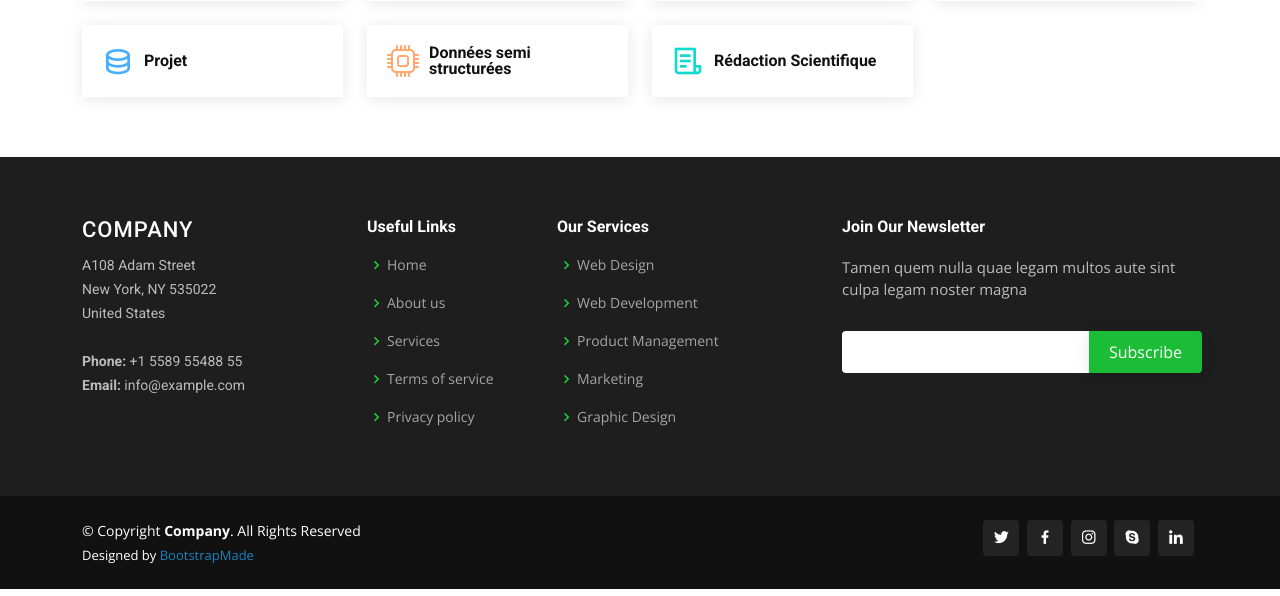
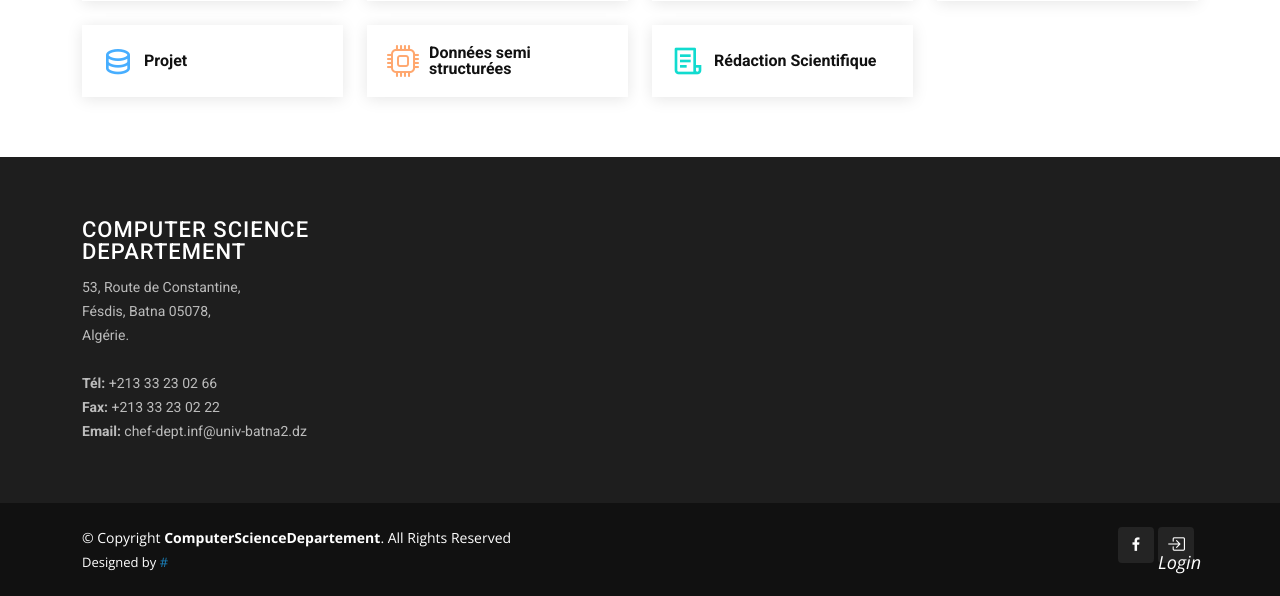
Before and after one commit to abdou51/Departement, a Django app: page /courses/licence in a window 1280 px wide. Shown: the part 2100-2696 px from the top of the page. Run offline with Django 4.2, Linux system fonts and the light colour scheme; some libraries are stand-ins or nearby versions.

Commit message:
3rd commit

```diff
--- /dev/null
+++ b/core/templates/core/footer.html
@@ -0,0 +1,46 @@
+<footer id="footer">
+
+    <div class="footer-top">
+      <div class="container">
+        <div class="row">
+
+          <div class="col-lg-3 col-md-6 footer-contact">
+            <h3>Computer Science Departement</h3>
+            <p>
+              53, Route de Constantine, <br>
+              Fésdis, Batna 05078,<br>
+              Algérie. <br><br>
+              <strong>Tél:</strong> +213 33 23 02 66<br>
+              <strong>Fax:</strong> +213 33 23 02 22<br>
+              <strong>Email:</strong> chef-dept.inf@univ-batna2.dz<br>
+            </p>
+          </div>
+        </div>
+      </div>
+    </div>
+
+    <div class="container d-md-flex py-4">
+
+      <div class="me-md-auto text-center text-md-start">
+        <div class="copyright">
+          &copy; Copyright <strong><span>ComputerScienceDepartement</span></strong>. All Rights Reserved
+        </div>
+        <div class="credits">
+
+          Designed by <a href="#">#</a>
+        </div>
+      </div>
+      <div class="social-links text-center text-md-right pt-3 pt-md-0 d-flex">
+        <a href="https://www.facebook.com/chefdepartementinformatiquebatna" target="_blank" class="facebook"><i class="bx bxl-facebook"></i></a>
+        <br>
+        <br>
+        {% if not user.is_authenticated %}
+        <a href="{% url 'login' %}"><i class="bi bi-box-arrow-in-right">Login</i></a>
+        {% else %}
+        <a href="{% url 'logout' %}"><i class="bi bi-box-arrow-in-right">Logout</i></a>
+        {% endif %}
+
+
+      </div>
+    </div>
+  </footer>
--- a/core/templates/core/licence.html
+++ b/core/templates/core/licence.html
@@ -437,76 +437,7 @@
   </main><!-- End #main -->
 
   <!-- ======= Footer ======= -->
-  <footer id="footer">
-
-    <div class="footer-top">
-      <div class="container">
-        <div class="row">
-
-          <div class="col-lg-3 col-md-6 footer-contact">
-            <h3>Company</h3>
-            <p>
-              A108 Adam Street <br>
-              New York, NY 535022<br>
-              United States <br><br>
-              <strong>Phone:</strong> +1 5589 55488 55<br>
-              <strong>Email:</strong> info@example.com<br>
-            </p>
-          </div>
-
-          <div class="col-lg-2 col-md-6 footer-links">
-            <h4>Useful Links</h4>
-            <ul>
-              <li><i class="bx bx-chevron-right"></i> <a href="#">Home</a></li>
-              <li><i class="bx bx-chevron-right"></i> <a href="#">About us</a></li>
-              <li><i class="bx bx-chevron-right"></i> <a href="#">Services</a></li>
-              <li><i class="bx bx-chevron-right"></i> <a href="#">Terms of service</a></li>
-              <li><i class="bx bx-chevron-right"></i> <a href="#">Privacy policy</a></li>
-            </ul>
-          </div>
-
-          <div class="col-lg-3 col-md-6 footer-links">
-            <h4>Our Services</h4>
-            <ul>
-              <li><i class="bx bx-chevron-right"></i> <a href="#">Web Design</a></li>
-              <li><i class="bx bx-chevron-right"></i> <a href="#">Web Development</a></li>
-              <li><i class="bx bx-chevron-right"></i> <a href="#">Product Management</a></li>
-              <li><i class="bx bx-chevron-right"></i> <a href="#">Marketing</a></li>
-              <li><i class="bx bx-chevron-right"></i> <a href="#">Graphic Design</a></li>
-            </ul>
-          </div>
-
-          <div class="col-lg-4 col-md-6 footer-newsletter">
-            <h4>Join Our Newsletter</h4>
-            <p>Tamen quem nulla quae legam multos aute sint culpa legam noster magna</p>
-            <form action="" method="post">
-              <input type="email" name="email"><input type="submit" value="Subscribe">
-            </form>
-          </div>
-
-        </div>
-      </div>
-    </div>
-
-    <div class="container d-md-flex py-4">
-
-      <div class="me-md-auto text-center text-md-start">
-        <div class="copyright">
-          &copy; Copyright <strong><span>Company</span></strong>. All Rights Reserved
-        </div>
-        <div class="credits">
-          Designed by <a href="https://bootstrapmade.com/">BootstrapMade</a>
-        </div>
-      </div>
-      <div class="social-links text-center text-md-right pt-3 pt-md-0">
-        <a href="#" class="twitter"><i class="bx bxl-twitter"></i></a>
-        <a href="#" class="facebook"><i class="bx bxl-facebook"></i></a>
-        <a href="#" class="instagram"><i class="bx bxl-instagram"></i></a>
-        <a href="#" class="google-plus"><i class="bx bxl-skype"></i></a>
-        <a href="#" class="linkedin"><i class="bx bxl-linkedin"></i></a>
-      </div>
-    </div>
-  </footer><!-- End Footer -->
+  {% include 'core/footer.html' %}
 
   <a href="#" class="back-to-top d-flex align-items-center justify-content-center"><i class="bi bi-arrow-up-short"></i></a>
 
```
Also changed, not shown: core/templates/core/index.html (+1 -49 lines).
